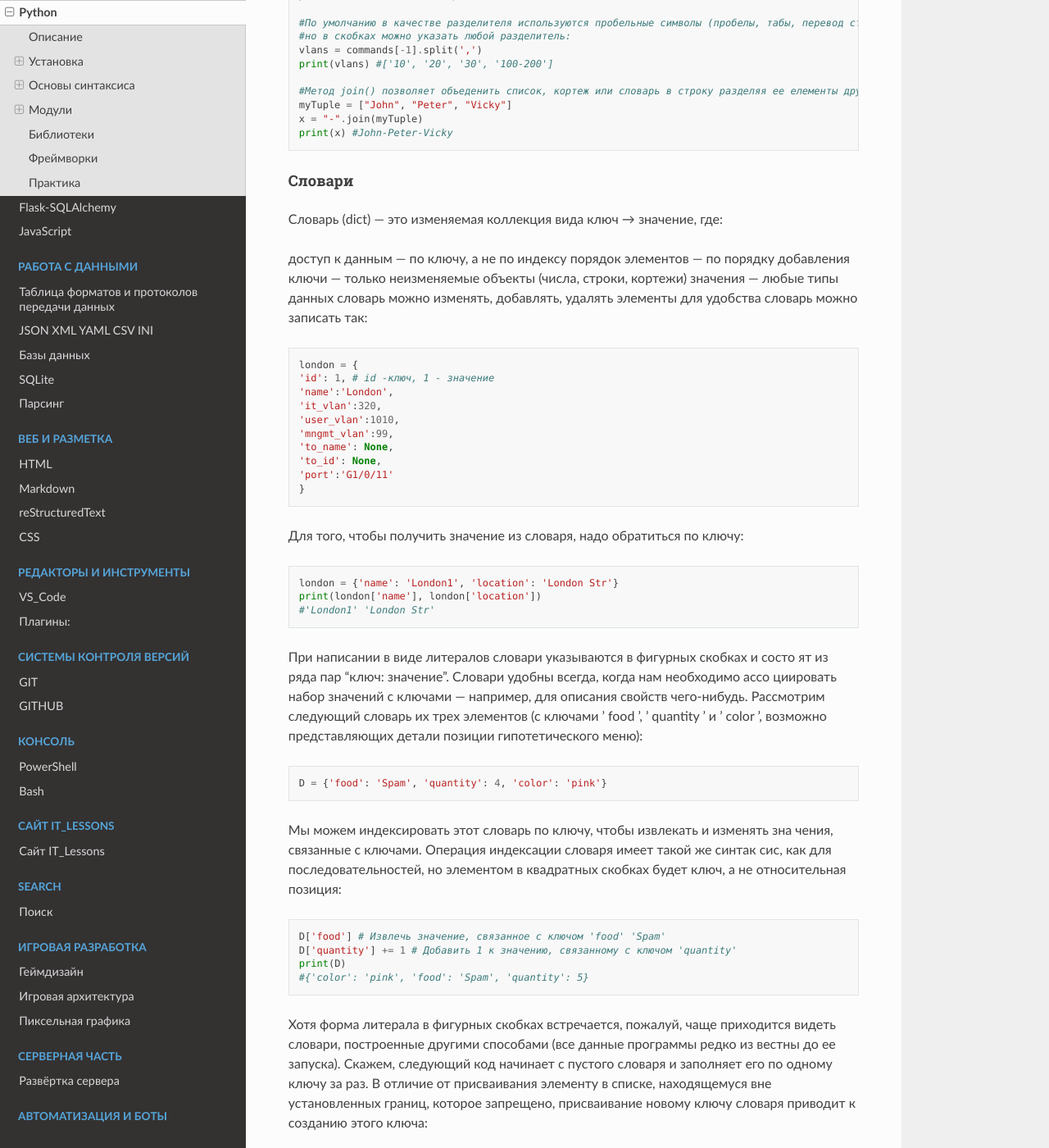
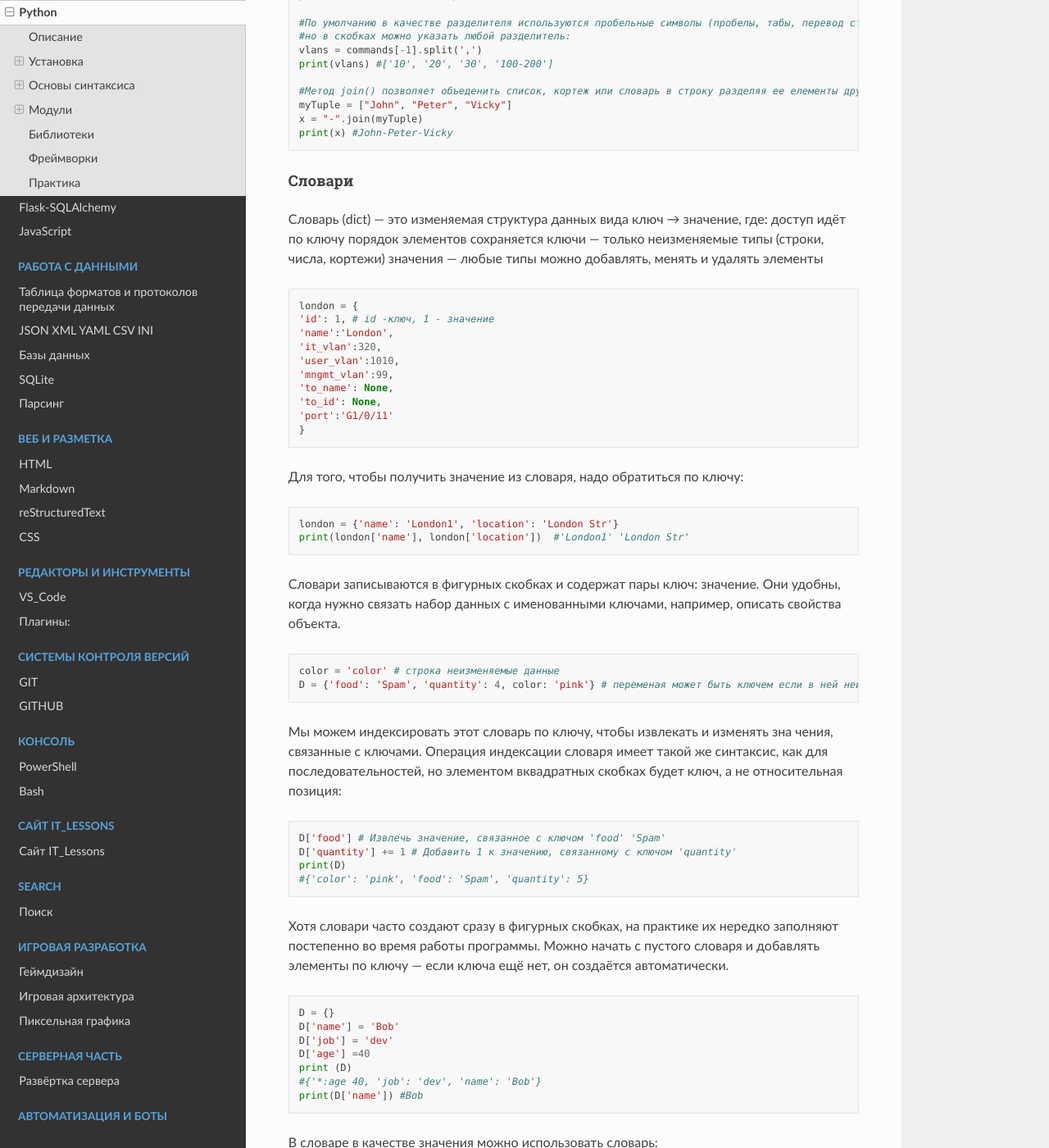
Before and after one commit to NMSprog/5_ITL, a Sphinx documentation site: the page built from source/Python/Python.rst, in a window 1280 px wide and 1400 px high, scrolled down 20088 px. Shown: the whole window at 82% size. Built offline with Sphinx 7.4.7 and the Read the Docs theme 3.1.0, drawn with Linux system fonts in a browser that asks for light colours; some of the changed text lies outside the part shown.

Commit message:
22.11.25 добовление в Python

```diff
--- a/source/Python/Python.rst
+++ b/source/Python/Python.rst
@@ -911,8 +911,8 @@
 
 Списки
 ^^^^^^
-Списки – это изменяемые упорядоченные последовательности произвольных объектов. Списки создаются посредством
-заключения элементов списка в квадратные скобки.
+Списки – это изменяемые упорядоченные последовательности произвольных объектов.
+Списки создаются посредством заключения элементов списка в квадратные скобки.
 Списки могут содержать объекты любого типа, числа, строки, другие списки
 
 .. code-block:: python
@@ -1096,14 +1096,13 @@
 Словари
 ^^^^^^^
 
-Словарь (dict) — это изменяемая коллекция вида ключ → значение, где:
-
-доступ к данным — по ключу, а не по индексу
-порядок элементов — по порядку добавления
-ключи — только неизменяемые объекты (числа, строки, кортежи)
-значения — любые типы данных
-словарь можно изменять, добавлять, удалять элементы
-для удобства словарь можно записать так:
+Словарь (dict) — это изменяемая структура данных вида ключ → значение,
+где:
+доступ идёт по ключу
+порядок элементов сохраняется
+ключи — только неизменяемые типы (строки, числа, кортежи)
+значения — любые типы
+можно добавлять, менять и удалять элементы
 
 .. code:: python
 
@@ -1123,21 +1122,21 @@
 .. code:: python
 
     london = {'name': 'London1', 'location': 'London Str'}
-    print(london['name'], london['location'])
-    #'London1' 'London Str'
-
-При написании в виде литералов словари указываются в фигурных скобках и состо­ ят из ряда пар “ключ: значение”.
-Словари удобны всегда, когда нам необходимо ассо­ циировать набор значений с ключами — например, для описания
-свойств чего-нибудь. Рассмотрим следующий словарь их трех элементов (с ключами ’ food ’, ’ quantity ’ и
-’ color ’, возможно представляющих детали позиции гипотетического меню):
-
-.. code:: python
-
-    D = {'food': 'Spam', 'quantity': 4, 'color': 'pink'}
-
-Мы можем индексировать этот словарь по ключу, чтобы извлекать и изменять зна­ чения, связанные с ключами.
-Операция индексации словаря имеет такой же синтак­ сис, как для последовательностей, но элементом в
-квадратных скобках будет ключ, а не относительная позиция:
+    print(london['name'], london['location'])  #'London1' 'London Str'
+
+Словари записываются в фигурных скобках и содержат пары ключ: значение.
+Они удобны, когда нужно связать набор данных с именованными ключами, например,
+описать свойства объекта.
+
+.. code:: python
+
+    color = 'color' # строка неизменяемые данные
+    D = {'food': 'Spam', 'quantity': 4, color: 'pink'} # переменая может быть ключем если в ней неизменяемые данные
+
+Мы можем индексировать этот словарь по ключу, чтобы извлекать и изменять зна­ чения,
+связанные с ключами.
+Операция индексации словаря имеет такой же синтак­сис, как для последовательностей,
+но элементом вквадратных скобках будет ключ, а не относительная позиция:
 
 .. code:: python
 
@@ -1146,10 +1145,9 @@
     print(D)
     #{'color': 'pink', 'food': 'Spam', 'quantity': 5}
 
-Хотя форма литерала в фигурных скобках встречается, пожалуй, чаще приходится видеть словари, построенные другими
-способами (все данные программы редко из­ вестны до ее запуска). Скажем, следующий код начинает с пустого словаря и
-заполняет его по одному ключу за раз. В отличие от присваивания элементу в списке, находящемуся вне установленных
-границ, которое запрещено, присваивание новому ключу словаря приводит к созданию этого ключа:
+Хотя словари часто создают сразу в фигурных скобках, на практике их нередко заполняют
+постепенно во время работы программы. Можно начать с пустого словаря и добавлять
+элементы по ключу — если ключа ещё нет, он создаётся автоматически.
 
 .. code:: python
 
@@ -1159,8 +1157,7 @@
     D['age'] =40
     print (D)
     #{'*:age 40, 'job': 'dev', 'name': 'Bob'}
-    print(D['name'])
-    #Bob
+    print(D['name']) #Bob
 
 В словаре в качестве значения можно использовать словарь:
 
@@ -1193,13 +1190,60 @@
         }
     }
 
-Получить значения из вложенного словаря можно так:
-
-.. code:: python
-
+    # Доступ к данным вложенного словаря
     london_co['r1']['ios'] #'15.4'
     london_co['r1']['model'] #'4451'
     london_co['sw1']['ip'] #'10.255.0.101'
+
+
+Получить значения из вложенного словаря можно так:
+
+.. code:: python
+
+    # Сравнение словарей
+    my_dict = {'1': 'get', 'res': 'get', 'wed': 'gas',}
+    my_dict2 = {'res': 'get', '1': 'get', 'wed': 'gas',}
+
+    print(my_dict == my_dict2) # True
+    print(id(my_dict) == id(my_dict2)) # False  разные объекты
+
+    # Изменение словаря
+    my_dict2['res'] = 7000  # Изменение значения
+    my_dict2['is_new'] = True # Добавления ключа и значения, если такой ключ есть то перепишет значение
+    del my_dict2['is_new'] # удаление ключа
+
+    # Безопасное получение значения
+    print(my_dict2['eslinetklucha']) # Если нет ключа выдаст ошибку KeyError
+    print(my_dict2.get('eslinetklucha')) # Если нет ключа вернет None  ошибки не будет
+    print(my_dict2.get('eslinetklucha', 'Нет ключа')) # Если нет ключа вернет второй аргумент 'Нет ключа'
+
+    # Просмотр содержимого
+    print(my_dict2.items()) # Вызывает экземпляр класса виде кортеджей в списке
+    print(my_dict2.keys()) # Вызывает ключи не в списке, конвертация list()
+    print(my_dict2.popitem()) # Удаление последний добавленный ключ элемента
+
+    # Удаление элементов
+    dmy_dict2.popitem()  # удалить последний добавленный ключ
+    del my_dict2['res'] # удалить по ключу
+
+    # Копирование словаря
+    print(my_dict2.copy()) # Копия, если не надо изменять оригинал
+
+    # Преобразование в словарь
+    my_list =[['first', 0], ['two', 2]]
+    my_dict = dict(my_list) # Конвертация из списка в словарь
+
+    # Распаковка
+    my_dict = {'1': 'get', 'res': 'get',}
+    red = {      # Важна последовательность распаковки и ключа. так как может перезаписать ключ как в первом так и во втором значении
+    **my_dict # Распаковывает словарь my_dict (два ключа и 2 значения)
+    'wed': 'gas', # Если есть такой ключ то значение перезапишут
+    }
+
+    # Объединение словарей
+    my = {**my_dict, **red}
+    my = my_dict | red # Объединение словарей. Важна последовательность если одинаковые ключи
+
 
 Методы для работы со словарями
 """"""""""""""""""""""""""""""
@@ -1496,6 +1540,7 @@
 добавляет элемент во множество:
 
 .. code:: python
+
 
     set1 = {10,20,30,40}
     set1.add(50)
```
